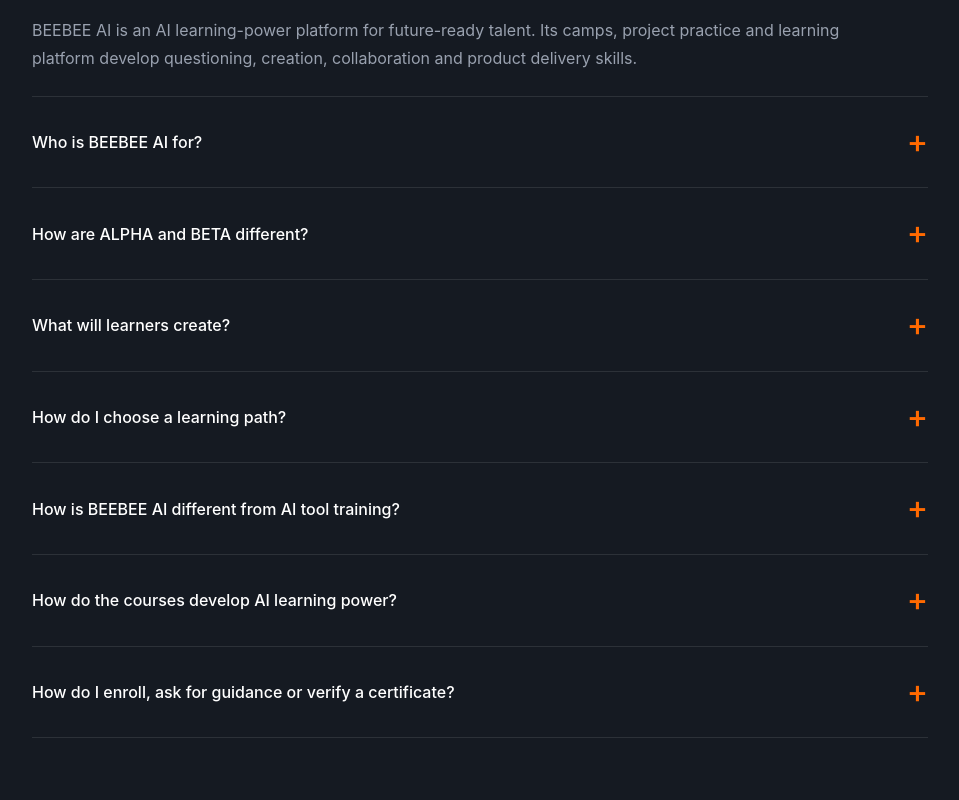
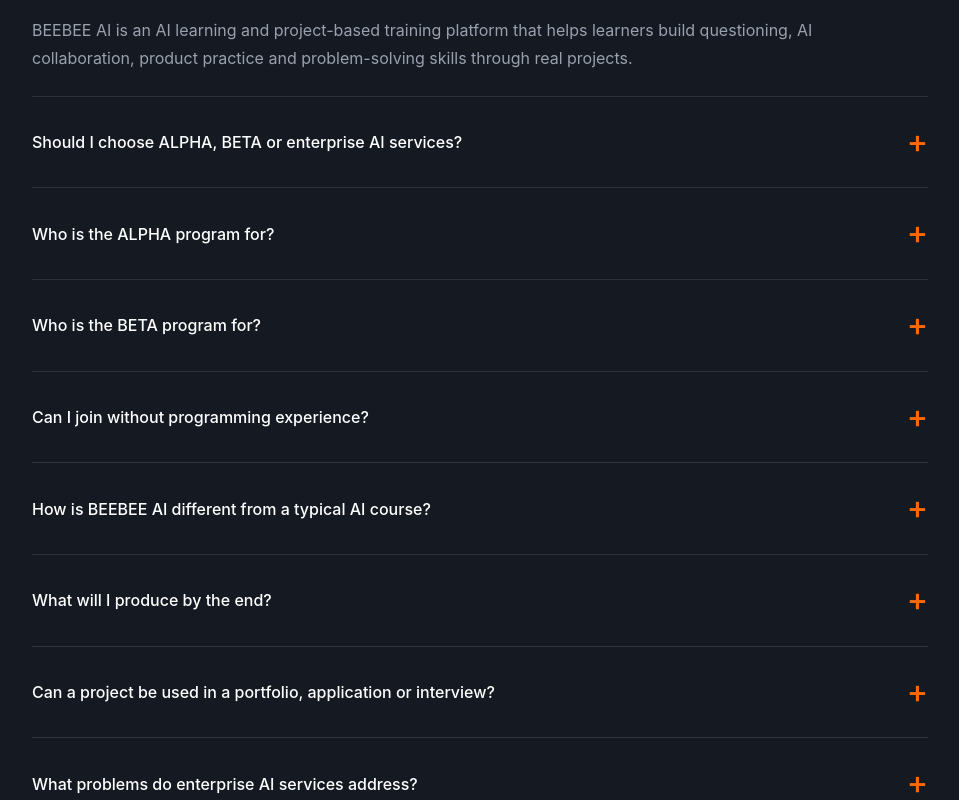
Before and after one commit to beebee-ai/Beebeeai, a React (Vite) app: page / in a window 1280 px wide. Shown: the part 9500-10300 px from the top of the page, without its empty margins (160-1119 px from the left). Built offline with nearby package versions, Linux system fonts and the light colour scheme.

Commit message:
Refine homepage FAQ for visitor decisions

```diff
--- a/scripts/generate-static-pages.mjs
+++ b/scripts/generate-static-pages.mjs
@@ -4,14 +4,16 @@
 const dist = new URL('../dist/', import.meta.url).pathname;
 const shell = await readFile(join(dist, 'index.html'), 'utf8');
 const faqItems = [
-  ['BEEBEE AI 是什么？', 'BEEBEE AI 是面向未来人才的 AI 学习力平台，通过实训营、项目实践和学习平台，帮助学习者建立提问、创造、协作与产品落地能力。'],
-  ['BEEBEE AI 适合哪些人？', '学习路线服务希望提升 AI 创造力的青少年、增强竞争力的职场人士，以及探索 AI 领导力的创业者和企业家。'],
-  ['ALPHA 与 BETA 实训营有什么区别？', 'ALPHA 面向青少年，包含零基础启航营和进阶远航营；BETA 面向大学生、职场人士与工程人才，聚焦真实项目、技术实现和完整产品开发。'],
-  ['学习过程中会产出什么？', '学习者从真实问题出发，通过项目制协作完成可演示、可使用、可复盘的 AI 应用或作品。'],
-  ['如何选择适合自己的学习路线？', '可以根据年龄、编程经验、希望解决的问题和目标成果选择路线；如果暂时不确定，可联系团队获取建议。'],
-  ['BEEBEE AI 与普通 AI 工具培训有什么不同？', '普通工具培训通常聚焦功能操作，BEEBEE AI 更强调定义问题、提出好问题、项目协作和真实交付。'],
-  ['课程如何帮助学习者提升 AI 学习力？', '课程训练学习者拆解真实任务、设计工作流、调用合适工具、验证输出并持续复盘。'],
-  ['如何报名、咨询或核验证书？', '可以通过官网联系表单或 service@beebee.ai 咨询；核验证书时请提供证书编号和持证人姓名。'],
+  ['BEEBEE AI 是什么？', 'BEEBEE AI 是一个 AI 学习力与项目制实训平台，帮助学习者通过真实项目掌握提问、AI 协作、产品实践和问题解决能力。'],
+  ['我应该选择 ALPHA、BETA 还是企业 AI 服务？', '如果你是 12–19 岁学生，优先了解 ALPHA；如果你是大学生、职场人士或工程学习者，优先了解 BETA；如果你代表企业，希望把 AI 用到具体业务流程中，优先咨询企业 AI 服务。'],
+  ['ALPHA 实训营适合什么样的学生？', 'ALPHA 适合希望提升 AI 兴趣、创造力、表达能力和项目实践能力的青少年。零基础学生可以从入门路线开始，有编程或工程基础的学生可以选择更进阶的项目路线。'],
+  ['BETA 实训营适合什么样的人？', 'BETA 适合希望通过真实项目提升 AI 产品能力、工程实现能力和市场验证能力的大学生、研究生、职场人士和工程学习者。'],
+  ['没有编程基础可以参加吗？', '可以参加入门阶段。BEEBEE AI 不要求学习者一开始就写复杂代码，而是先训练如何提出好问题、拆解任务、使用 AI 工具并完成可展示的项目成果。'],
+  ['BEEBEE AI 的学习方式和普通 AI 课程有什么不同？', '普通 AI 课程更常见的是讲工具和功能，BEEBEE AI 更强调真实任务、项目协作和结果交付。学习者不是只学会操作 AI，而是学会用 AI 把一个想法做成作品。'],
+  ['学习结束后会产出什么？', '学习者会完成一个可以展示、可以使用、可以复盘的 AI 项目，可能是学习应用、内容产品、智能问答系统、数据分析工具或垂直场景原型。'],
+  ['学员项目可以用于作品集、申请或面试展示吗？', '可以。BEEBEE AI 强调真实项目和可展示成果，完成度较高的项目可以作为作品集、申请材料、面试展示或个人成长记录的一部分。'],
+  ['企业 AI 服务主要解决什么问题？', '企业 AI 服务面向希望提升效率或探索 AI 落地的团队，重点是结合具体业务流程，设计 AI 工作流、知识库、Agent、内容生产或内部协作提效方案。'],
+  ['如何咨询、报名或核验证书？', '可以通过官网联系入口提交咨询需求。如果是报名咨询，建议说明年龄阶段、学习基础和目标成果；如果是证书核验，建议提供证书编号和持证人姓名。'],
 ];
 const faqHtml = `<section><h2>BEEBEE AI 常见问题</h2>${faqItems.map(([question, answer]) => `<h3>${question}</h3><p>${answer}</p>`).join('')}</section>`;
 const homeSchemas = [
--- a/src/app/components/FaqSection.tsx
+++ b/src/app/components/FaqSection.tsx
@@ -2,36 +2,44 @@
 
 export const faqItems = [
   {
-    zh: ['BEEBEE AI 是什么？', 'BEEBEE AI 是面向未来人才的 AI 学习力平台，通过实训营、项目实践和学习平台，帮助学习者建立提问、创造、协作与产品落地能力。'],
-    en: ['What is BEEBEE AI?', 'BEEBEE AI is an AI learning-power platform for future-ready talent. Its camps, project practice and learning platform develop questioning, creation, collaboration and product delivery skills.'],
+    zh: ['BEEBEE AI 是什么？', 'BEEBEE AI 是一个 AI 学习力与项目制实训平台，帮助学习者通过真实项目掌握提问、AI 协作、产品实践和问题解决能力。'],
+    en: ['What is BEEBEE AI?', 'BEEBEE AI is an AI learning and project-based training platform that helps learners build questioning, AI collaboration, product practice and problem-solving skills through real projects.'],
   },
   {
-    zh: ['BEEBEE AI 适合哪些人？', '学习路线面向不同背景的学习者，包括希望提升 AI 创造力的青少年、增强竞争力的职场人士，以及探索 AI 领导力的创业者和企业家。'],
-    en: ['Who is BEEBEE AI for?', 'The learning paths serve people from different backgrounds: young learners building AI creativity, professionals strengthening competitiveness, and founders exploring AI leadership.'],
+    zh: ['我应该选择 ALPHA、BETA 还是企业 AI 服务？', '如果你是 12–19 岁学生，优先了解 ALPHA；如果你是大学生、职场人士或工程学习者，优先了解 BETA；如果你代表企业，希望把 AI 用到具体业务流程中，优先咨询企业 AI 服务。'],
+    en: ['Should I choose ALPHA, BETA or enterprise AI services?', 'Choose ALPHA for learners aged 12–19, BETA for university students, professionals and engineering learners, and enterprise AI services when your team wants to apply AI to specific business workflows.'],
   },
   {
-    zh: ['ALPHA 与 BETA 实训营有什么区别？', 'ALPHA 对零代码经验更友好，强调 AI 产品应用与快速产出；BETA 适合有编程经验的学习者，聚焦真实商业项目、技术实现与完整产品开发流程。'],
-    en: ['How are ALPHA and BETA different?', 'ALPHA is friendly to learners without coding experience and focuses on applied AI products and fast outcomes. BETA is for learners with programming experience and covers real business projects and the full product development lifecycle.'],
+    zh: ['ALPHA 实训营适合什么样的学生？', 'ALPHA 适合希望提升 AI 兴趣、创造力、表达能力和项目实践能力的青少年。零基础学生可以从入门路线开始，有编程或工程基础的学生可以选择更进阶的项目路线。'],
+    en: ['Who is the ALPHA program for?', 'ALPHA is for young learners who want to develop AI curiosity, creativity, communication and project skills. Beginners can start with the introductory path, while learners with coding or engineering experience can choose an advanced project path.'],
   },
   {
-    zh: ['学习过程中会产出什么？', '学习者以真实问题为起点，通过项目制协作完成可演示、可复盘的 AI 应用或作品，而不只是学习工具功能。'],
-    en: ['What will learners create?', 'Learners start from real problems and collaborate on demonstrable, reviewable AI applications or projects rather than only learning tool features.'],
+    zh: ['BETA 实训营适合什么样的人？', 'BETA 适合希望通过真实项目提升 AI 产品能力、工程实现能力和市场验证能力的大学生、研究生、职场人士和工程学习者。'],
+    en: ['Who is the BETA program for?', 'BETA is for university students, postgraduates, professionals and engineering learners who want to develop AI product, implementation and market-validation skills through real projects.'],
   },
   {
-    zh: ['如何选择适合自己的学习路线？', '可以根据是否具备编程经验、希望解决的问题和目标成果选择路线；如果暂时不确定，可通过官网联系团队获取学习建议。'],
-    en: ['How do I choose a learning path?', 'Choose based on your programming experience, the problem you want to solve and your target outcome. Contact the team through the website if you need guidance.'],
+    zh: ['没有编程基础可以参加吗？', '可以参加入门阶段。BEEBEE AI 不要求学习者一开始就写复杂代码，而是先训练如何提出好问题、拆解任务、使用 AI 工具并完成可展示的项目成果。'],
+    en: ['Can I join without programming experience?', 'Yes. Introductory stages do not require complex coding. Learners first practice asking better questions, breaking down tasks, using AI tools and completing a demonstrable project.'],
   },
   {
-    zh: ['BEEBEE AI 与普通 AI 工具培训有什么不同？', '普通工具培训通常聚焦功能操作，BEEBEE AI 更强调定义问题、提出好问题、项目协作和真实交付，让学习结果形成可以展示、使用和复盘的作品。'],
-    en: ['How is BEEBEE AI different from AI tool training?', 'Typical tool training focuses on features. BEEBEE AI emphasizes problem framing, better questions, project collaboration and real delivery, producing work that can be demonstrated, used and reviewed.'],
+    zh: ['BEEBEE AI 的学习方式和普通 AI 课程有什么不同？', '普通 AI 课程更常见的是讲工具和功能，BEEBEE AI 更强调真实任务、项目协作和结果交付。学习者不是只学会操作 AI，而是学会用 AI 把一个想法做成作品。'],
+    en: ['How is BEEBEE AI different from a typical AI course?', 'Typical AI courses focus on tools and features. BEEBEE AI emphasizes real tasks, project collaboration and delivery, teaching learners to turn an idea into a finished work with AI.'],
   },
   {
-    zh: ['课程如何帮助学习者提升 AI 学习力？', '课程训练学习者拆解真实任务、设计工作流、调用合适的 AI 工具、验证输出并持续复盘，从“会使用工具”逐步走向“能独立解决问题”。'],
-    en: ['How do the courses develop AI learning power?', 'Learners practice breaking down real tasks, designing workflows, choosing AI tools, validating outputs and reflecting—moving from using tools to solving problems independently.'],
+    zh: ['学习结束后会产出什么？', '学习者会完成一个可以展示、可以使用、可以复盘的 AI 项目，可能是学习应用、内容产品、智能问答系统、数据分析工具或垂直场景原型。'],
+    en: ['What will I produce by the end?', 'Learners complete an AI project that can be demonstrated, used and reviewed, such as a learning app, content product, intelligent Q&A system, data-analysis tool or vertical prototype.'],
   },
   {
-    zh: ['如何报名、咨询或核验证书？', '可以通过官网联系表单或 service@beebee.ai 咨询适合的实训营路线。需要核验证书时，请提供证书编号和持证人姓名，由团队核对官方记录。'],
-    en: ['How do I enroll, ask for guidance or verify a certificate?', 'Use the website contact form or email service@beebee.ai for learning-path guidance. For certificate verification, provide the certificate ID and holder name so the team can check the official record.'],
+    zh: ['学员项目可以用于作品集、申请或面试展示吗？', '可以。BEEBEE AI 强调真实项目和可展示成果，完成度较高的项目可以作为作品集、申请材料、面试展示或个人成长记录的一部分。'],
+    en: ['Can a project be used in a portfolio, application or interview?', 'Yes. Strong completed projects can become part of a portfolio, application, interview presentation or personal development record.'],
+  },
+  {
+    zh: ['企业 AI 服务主要解决什么问题？', '企业 AI 服务面向希望提升效率或探索 AI 落地的团队，重点是结合具体业务流程，设计 AI 工作流、知识库、Agent、内容生产或内部协作提效方案。'],
+    en: ['What problems do enterprise AI services address?', 'Enterprise AI services help teams improve efficiency and implement AI through business-specific workflows, knowledge bases, agents, content production and internal collaboration solutions.'],
+  },
+  {
+    zh: ['如何咨询、报名或核验证书？', '可以通过官网联系入口提交咨询需求。如果是报名咨询，建议说明年龄阶段、学习基础和目标成果；如果是证书核验，建议提供证书编号和持证人姓名。'],
+    en: ['How do I enquire, enroll or verify a certificate?', 'Use the website contact entry. For enrollment, include the learner’s age group, experience and target outcome. For certificate verification, provide the certificate ID and holder name.'],
   },
 ];
 
```
